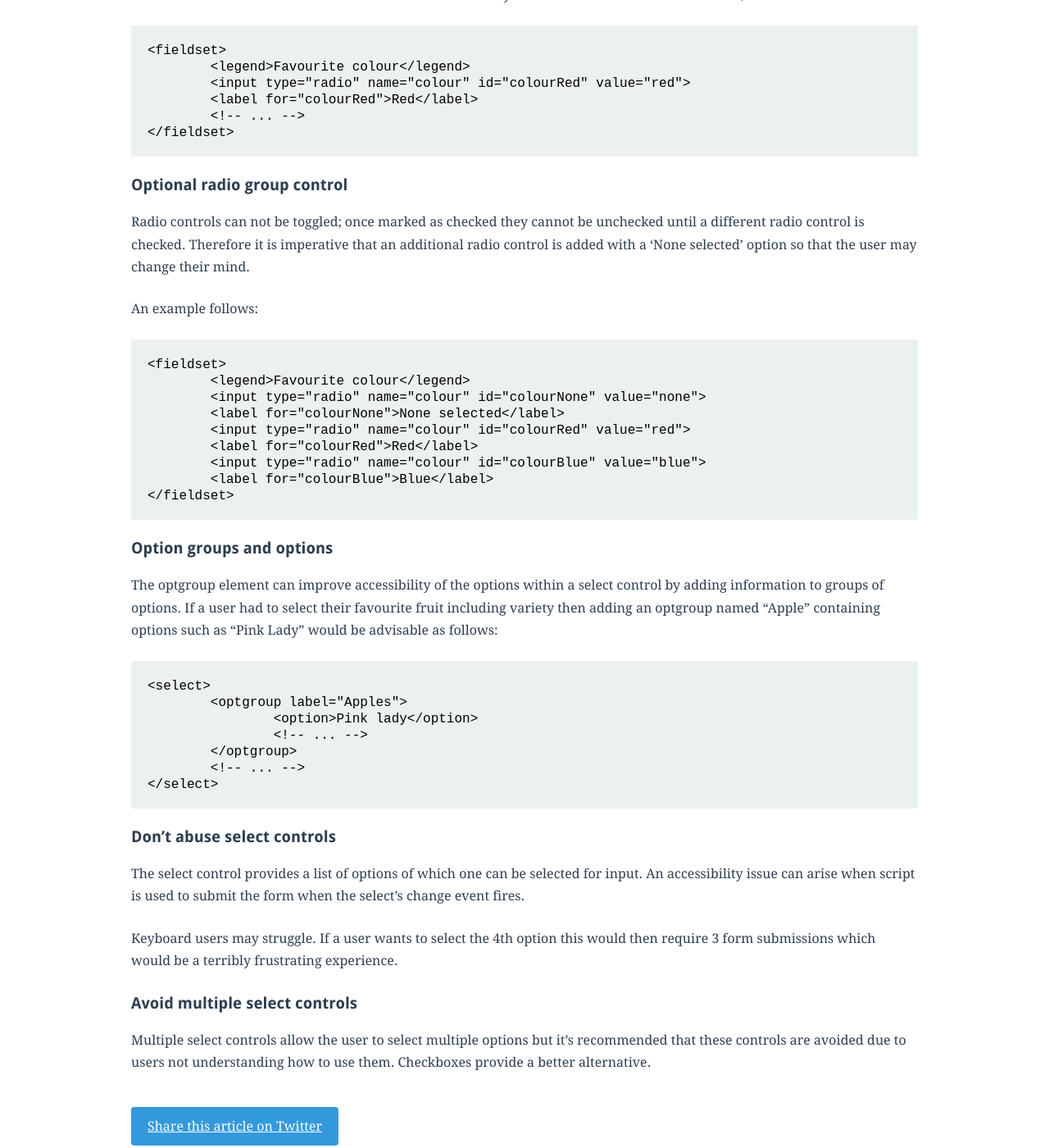
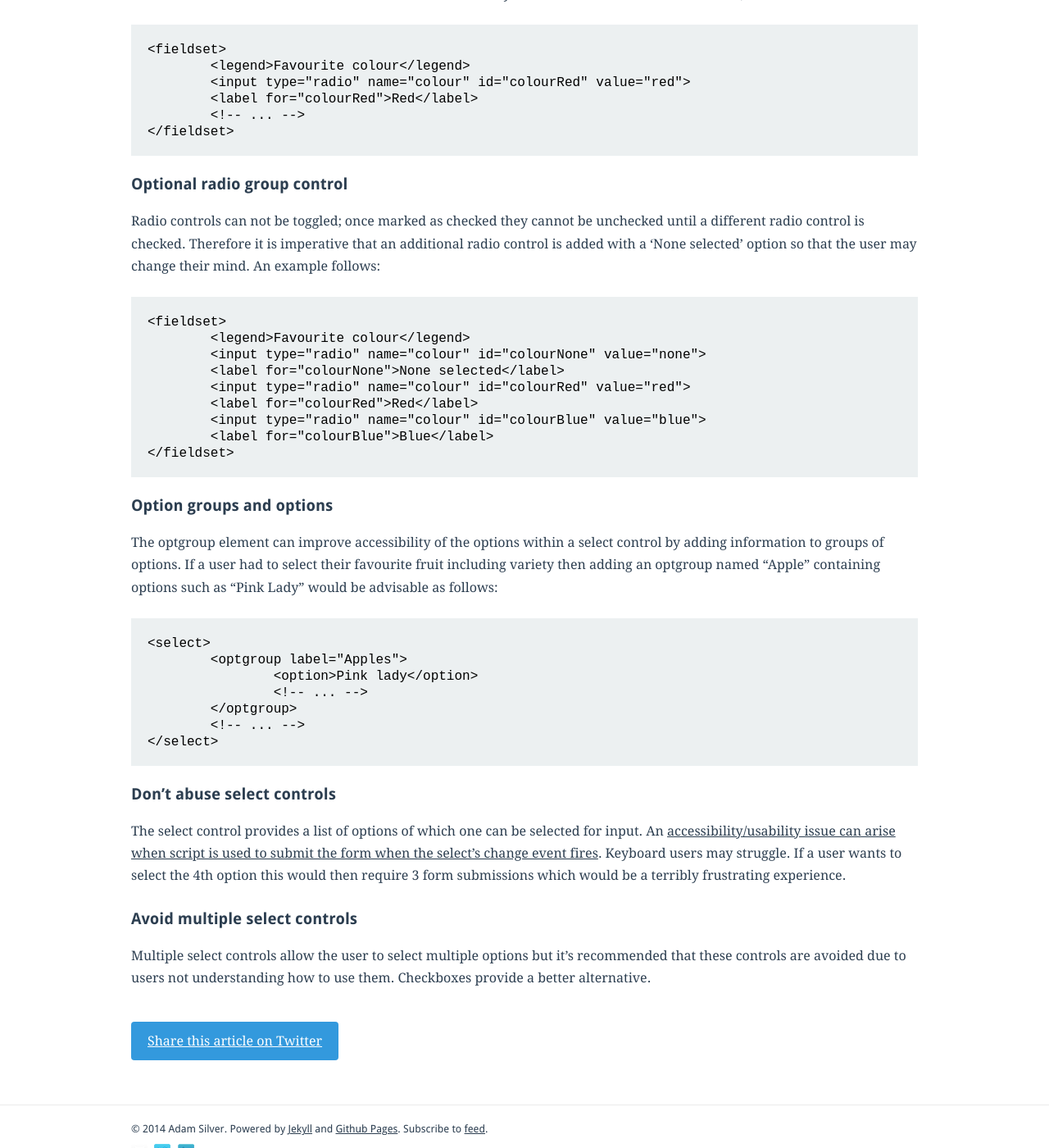
Before and after one commit to adamsilver/adamsilver.io-jekyll, a Jekyll site: the page built from _posts/2014-01-22-creating-accessible-forms.md, in a window 1280 px wide and 1400 px high, scrolled down 1007 px. Shown: the whole window at 82% size. Built offline with Jekyll 4.4.1, drawn with Linux system fonts in a browser that asks for light colours; Markdown is read by kramdown in place of the engine named in the settings; some of the changed text lies outside the part shown.

Commit message:
updated article

```diff
--- a/_posts/2014-01-22-creating-accessible-forms.md
+++ b/_posts/2014-01-22-creating-accessible-forms.md
@@ -13,7 +13,7 @@ Creating accessible forms is very simple. There are basic rules to follow:
 
 Labels provide information about each control. Visual users will see the label and visually impaired users may use a screen reader which will read out the label. Labels are only needed for controls that provide a vessel for input e.g. submit buttons are fine without.
 
-Additionally browsers may provide the ability to click a label which will either move focus to the control or even mark the control as checked in the case of a checkbox or radio control.
+Additionally, browsers may provide the ability to click a label which will either move focus to the control or even mark the control as checked in the case of a checkbox or radio control.
 
 Associating a control with a label as follows:
 
@@ -24,7 +24,7 @@ Note: the `for` attribute associates a label with another control explicitly by
 
 ## Fieldsets and related controls
 
-Fieldsets provide information about a group of related controls. Typically this is useful for controls with a type attribute `radio` or `checkbox`.
+Fieldsets provide information about a group of related controls. Typically this is useful for controls with a type attribute *radio* or *checkbox*.
 
 Imagine a form control which allows the user to choose their favourite colour. The choices are represented as radios with associated labels: Red, Yellow and Blue.
 
@@ -39,9 +39,7 @@ Imagine a form control which allows the user to choose their favourite colour. T
 
 ## Optional radio group control
 
-Radio controls can not be toggled; once marked as checked they cannot be unchecked until a different radio control is checked. Therefore it is imperative that an additional radio control is added with a 'None selected' option so that the user may change their mind.
-
-An example follows:
+Radio controls can not be toggled; once marked as checked they cannot be unchecked until a different radio control is checked. Therefore it is imperative that an additional radio control is added with a 'None selected' option so that the user may change their mind. An example follows:
 
 	<fieldset>
 		<legend>Favourite colour</legend>
@@ -67,9 +65,7 @@ The optgroup element can improve accessibility of the options within a select co
 
 ## Don't abuse select controls
 
-The select control provides a list of options of which one can be selected for input. An accessibility issue can arise when script is used to submit the form when the select's change event fires.
-
-Keyboard users may struggle. If a user wants to select the 4th option this would then require 3 form submissions which would be a terribly frustrating experience.
+The select control provides a list of options of which one can be selected for input. An [accessibility/usability issue can arise when script is used to submit the form when the select's change event fires](/articles/select-menu-accessibility-issues/). Keyboard users may struggle. If a user wants to select the 4th option this would then require 3 form submissions which would be a terribly frustrating experience.
 
 ## Avoid multiple select controls
 
```
